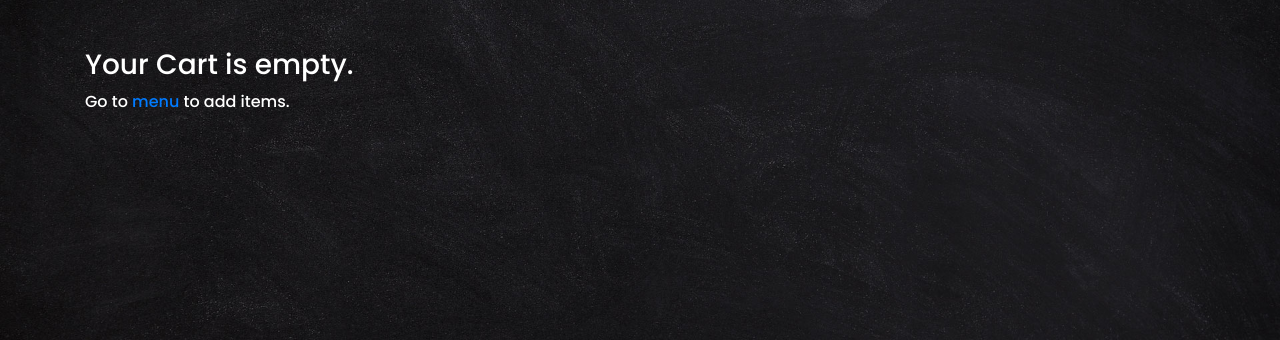
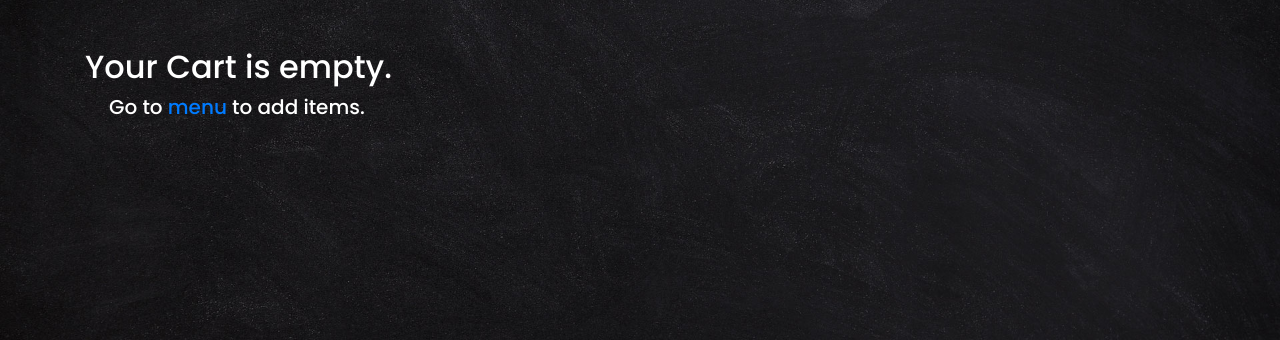
Before and after one commit to liverishabh/PizzaOrderingWebsite, a Django app: page /cart/ in a window 1280 px wide. Shown: the part 87-427 px from the top of the page. Run offline with Django 3.2, Linux system fonts and the light colour scheme; a user stored in the database is signed in; data comes from the database, SQL or seed files in the repository; some libraries are stand-ins or nearby versions.

Commit message:
Fixed bugs in v1

```diff
--- a/orders/templates/orders/cart.html
+++ b/orders/templates/orders/cart.html
@@ -36,8 +36,8 @@
         <button class="btn btn-primary float-right"> Place Order </button>
     </form>
     {% else %}
-    <h3 class="text-white"> Your Cart is empty.</h3>
-    <p class="text-white"> Go to <a href="{% url 'index' %}"> menu </a> to add items.</p>
+    <h2 class="text-white"> Your Cart is empty.</h2>
+    <h5 class="text-white ml-4"> Go to <a href="{% url 'index' %}"> menu </a> to add items.</h5>
     {% endif %}
 </div>
 
--- a/orders/templates/orders/myorders.html
+++ b/orders/templates/orders/myorders.html
@@ -61,7 +61,7 @@
             </tbody>
         </table>
         {% else %}
-        <h5 class="text-white"> No Orders. </h5>
+        <h5 class="text-white ml-4"> No Orders. </h5>
         {% endif %}
 
     </div>
```
